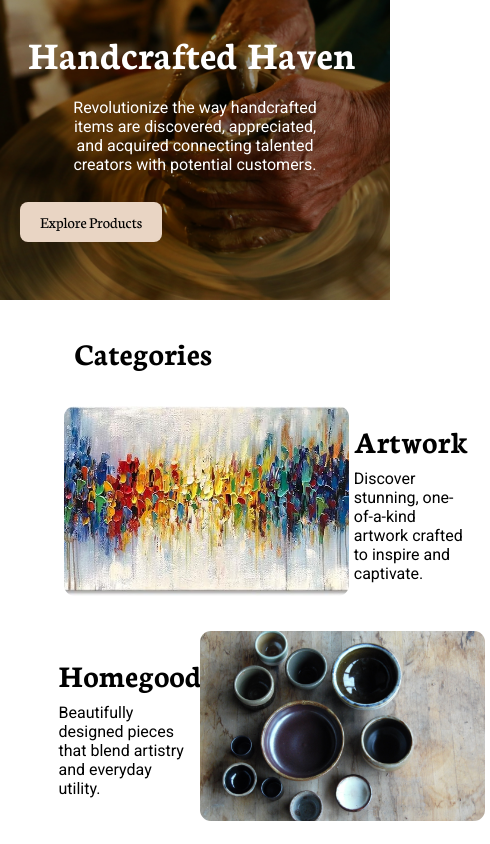
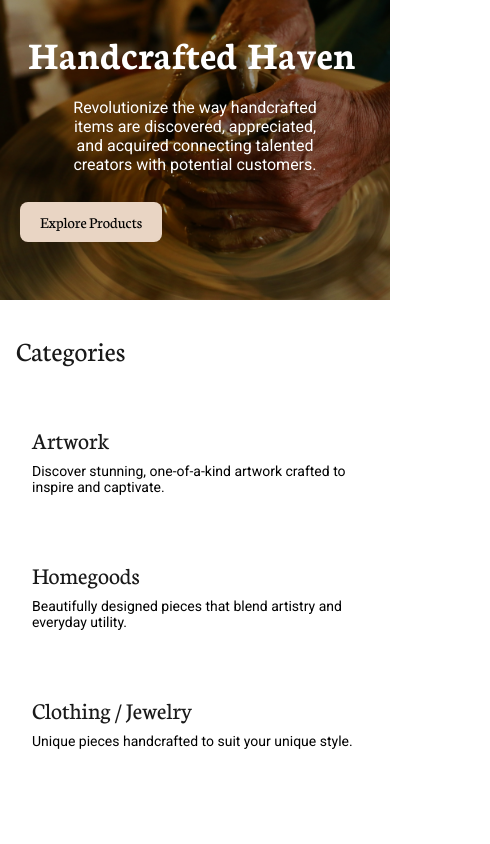
Before and after one commit to Xjomwnd2/WDD-430-Group12, a Next.js app in the folder handcrafted-haven/: page / in a window 390 px wide. Shown: the top 844 px of the page, 490 px wide, since content can reach past the window. Built offline with nearby package versions, Linux system fonts and the light colour scheme.

Commit message:
Update site metadata and enhance landing page styles for improved layout and responsiveness

```diff
--- a/handcrafted-haven/src/app/layout.tsx
+++ b/handcrafted-haven/src/app/layout.tsx
@@ -13,8 +13,8 @@
 });
 
 export const metadata: Metadata = {
-  title: "Create Next App",
-  description: "Generated by create next app",
+  title: "Handcrafted Haven",
+  description: "virtual marketplace, connecting talented creators with potential customers",
 };
 
 export default function RootLayout({
--- a/handcrafted-haven/src/app/ui/landing-page/ProductType.module.css
+++ b/handcrafted-haven/src/app/ui/landing-page/ProductType.module.css
@@ -1,59 +1,113 @@
 @import url("https://fonts.googleapis.com/css2?family=Neuton:ital,wght@0,200;0,300;0,400;0,700;0,800;1,400&display=swap");
 @import url("https://fonts.googleapis.com/css2?family=Neuton:ital,wght@0,200;0,300;0,400;0,700;0,800;1,400&family=Roboto:ital,wght@0,100..900;1,100..900&display=swap");
 
-.wrapper{
-    width: 70%;
-    height: 95vh;
-    margin: 1rem auto;
+.wrapper {
+  max-width: 1200px;
+  margin: 0 auto;
+  padding: 5rem 2rem;
 }
 
-.wrapper h2{
+.wrapper h2 {
+  color: rgba(0, 0, 0, 0.9);
   font-family: "Neuton", serif;
-    font-weight: 700;
-    padding: 1rem;
+  font-size: 2.5rem;
+  font-weight: 500;
+  text-align: left;
+  margin-bottom: 2.5rem;
 }
 
-.wrapper h3{
+.wrapper h3 {
   font-size: 2rem;
   font-family: "Neuton", serif;
-    font-weight: 700;
+  font-weight: 500;
+  color: rgba(0, 0, 0, 0.9);
 }
 
-.wrapper h2{
-    font-size: 2rem;
-
-}
-
-.card{
+.card {
   display: flex;
   justify-content: space-around;
   align-items: center;
   color: black;
   text-decoration: none;
   height: 28%;
+  margin-bottom: 2rem;
 }
 
-.image{
+.image {
   padding: 5px;
   border-radius: 1rem;
 }
 
-.card:nth-child(even) .details{
+.card:nth-child(even) .details {
   order: 2;
 }
 
-.details p{
+.details p {
   font-family: "Roboto", sans-serif;
   font-weight: 400;
   font-size: 1rem;
 }
 
-.details{
+.details {
   display: flex;
   flex-direction: column;
   justify-content: center;
   align-items: left;
   text-align: left;
-    gap: .5rem;
+  gap: 0.5rem;
   width: 50%;
 }
+
+@media (max-width: 768px) {
+  .wrapper {
+    padding: 3rem 1.5rem;
+  }
+
+  .wrapper h2 {
+    font-size: 2rem;
+  }
+
+  .card {
+    flex-direction: column;
+    align-items: center;
+    height: auto;
+  }
+
+  .details {
+    width: 100%;
+    align-items: left;
+  }
+
+  .image {
+    width: 280px;
+    height: 180px;
+    border-radius: 1rem;
+  }
+}
+
+@media (max-width: 480px) {
+  .wrapper {
+    padding: 2rem 1rem;
+  }
+
+  .wrapper h2 {
+    font-size: 1.75rem;
+  }
+
+  .card {
+    padding: 1rem;
+  }
+
+  .details h3 {
+    font-size: 1.5rem;
+    text-align: left !important;
+  }
+
+  .details p {
+    font-size: 0.875rem;
+  }
+
+  .image {
+    display: none;
+  }
+}
--- a/handcrafted-haven/src/app/ui/landing-page/site-info.module.css
+++ b/handcrafted-haven/src/app/ui/landing-page/site-info.module.css
@@ -1,3 +1,7 @@
+@import url("https://fonts.googleapis.com/css2?family=Neuton:ital,wght@0,200;0,300;0,400;0,700;0,800;1,400&display=swap");
+@import url("https://fonts.googleapis.com/css2?family=Neuton:ital,wght@0,200;0,300;0,400;0,700;0,800;1,400&family=Roboto:ital,wght@0,100..900;1,100..900&display=swap");
+
+
 .wrapper {
   max-width: 1200px;
   margin: 0 auto;
@@ -5,9 +9,10 @@
 }
 
 .heading {
+  font-family: "Neuton", serif;
   font-size: 2.5rem;
   font-weight: 500;
-    text-align: center;
+  text-align: left;
   margin-bottom: 4rem;
   letter-spacing: -0.02em;
   color: rgba(0, 0, 0, 0.9);
@@ -33,8 +38,6 @@
   text-decoration: none;
   color: inherit;
 }
-
-
 
 .icon {
   display: flex;
@@ -65,7 +68,6 @@
   font-weight: 400;
 }
 
-
 @media (max-width: 768px) {
   .container {
     grid-template-columns: 1fr;
```
Lines whose indentation alone changed are shown as unchanged.
